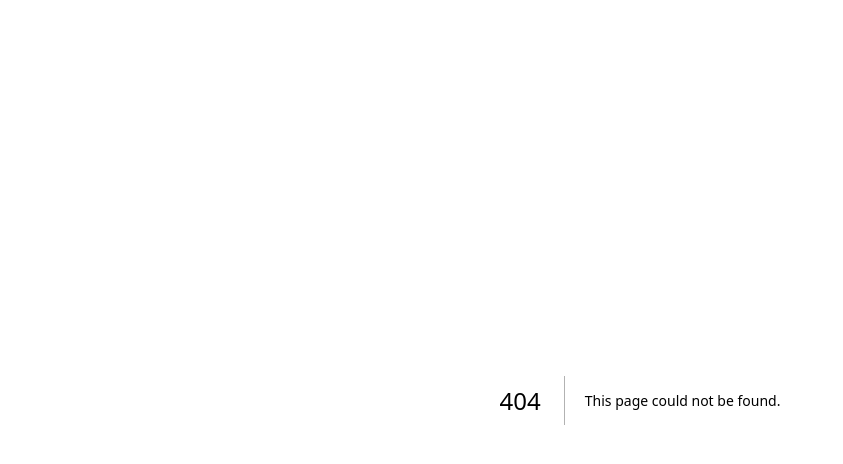
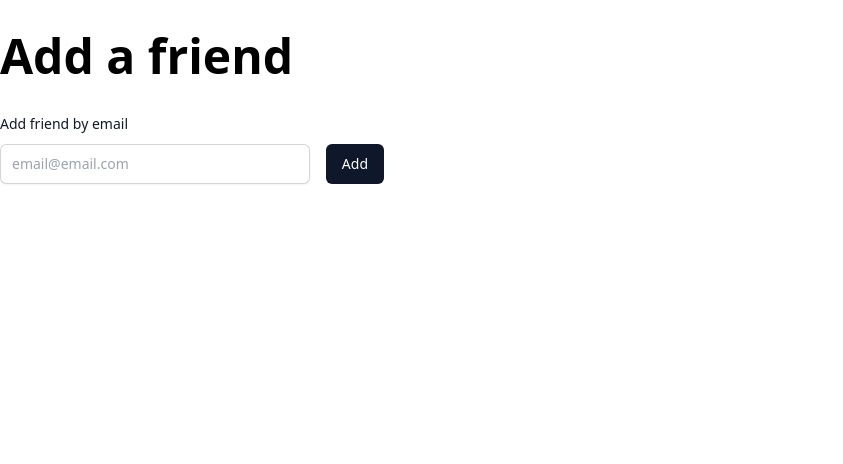
Before and after one commit to OpTi9/Full-Stack-Realtime-Chat-Demo, a Next.js app: page /dashboard/add in a window 1280 px wide. Before the commit this address had no page. Shown: the top 464 px of the page, without its empty margins (0-843 px from the left). Built offline with nearby package versions, Linux system fonts and the light colour scheme.

Commit message:
adding friend works

```diff
--- /dev/null
+++ b/src/app/(dashboard)/dashboard/add/page.tsx
@@ -0,0 +1,11 @@
+import { FC } from 'react'
+import AddFriendButton from "@/components/ui/AddFriendButton";
+
+const page: FC = ({}) => {
+    return <main className="pt-8">
+        <h1 className='font-bold text-5xl mb-8'>Add a friend</h1>
+        <AddFriendButton/>
+    </main>
+}
+
+export default page
--- /dev/null
+++ b/src/app/(dashboard)/dashboard/page.tsx
@@ -0,0 +1,13 @@
+import { FC } from 'react'
+import {getServerSession} from "next-auth";
+import {authOptions} from "@/lib/auth";
+
+
+const page = async ({}) => {
+
+    const session = await getServerSession(authOptions);
+
+    return <pre>{JSON.stringify(session)}</pre>
+}
+
+export default page
--- /dev/null
+++ b/src/app/api/friends/add/route.ts
@@ -0,0 +1,63 @@
+import {addFriendValidator} from "@/lib/validations/add-friend";
+import {getServerSession} from "next-auth";
+import {authOptions} from "@/lib/auth";
+import {fetchRedis} from "@/helpers/redis";
+import {db} from "@/lib/db";
+import {z} from "zod";
+
+export async function POST(req: Request) {
+    try {
+        const body = await req.json();
+        const {email: emailToAdd} = addFriendValidator.parse(body.email);
+        // find user id from email
+        // const RESTResponse = await fetch(`${process.env.UPSTASH_REDIS_REST_URL}/get/user:email:${emailToAdd}`,
+        //     {
+        //         headers: {
+        //             Authorization: `Bearer ${process.env.UPSTASH_REDIS_REST_TOKEN}`,
+        //         },
+        //         cache: 'no-cache',
+        //     }
+        // );
+        //
+        // const data = await RESTResponse.json() as {result: string};
+        const idToAdd = await fetchRedis('get', `user:email:${emailToAdd}`) as string;
+
+        // if it doesn't exist, return 400
+        if (!idToAdd) {
+            return new Response('User not found', {status: 400});
+        }
+
+        // find out who asked
+        const session = await getServerSession(authOptions);
+        if (!session) {
+            return new Response('Unauthorized', {status: 401});
+        }
+
+        // don't let add self
+        if (idToAdd === session.user.id) {
+            return new Response('Cannot add self', {status: 400});
+        }
+
+        // don't let add if already added request to be friends
+        const isAlreadyAdded = await fetchRedis('sismember', `user:${idToAdd}:incoming_friend_requests`, session.user.id) as 0 | 1;
+        if (isAlreadyAdded) {
+            return new Response('Already added this user', {status: 400});
+        }
+
+        // check if already friends
+        const isAlreadyFriends = await fetchRedis('sismember', `user:${session.user.id}:friends`, idToAdd) as 0 | 1;
+        if (isAlreadyFriends) {
+            return new Response('This user is already in your friendlist', {status: 400});
+        }
+
+        // valid request, proceed
+        await db.sadd(`user:${idToAdd}:incoming_friend_requests`, session.user.id);
+        return new Response('Friend request sent', {status: 200});
+
+    } catch (error) {
+        if (error instanceof z.ZodError) {
+            return new Response('Invalid request payload', {status: 422});
+        }
+        return new Response('Invalid request', {status:400});
+    }
+}
--- a/src/app/api/hello/route.ts
+++ /dev/null
@@ -1,3 +0,0 @@
-export async function GET(request: Request) {
-  return new Response('Hello, Next.js!')
-}
--- a/src/app/dashboard/page.tsx
+++ /dev/null
@@ -1,9 +0,0 @@
-import { FC } from 'react'
-
-interface PageProps {}
-
-const Page: FC<PageProps> = ({}) => {
-    return <div>Page</div>
-}
-
-export default Page
--- /dev/null
+++ b/src/components/ui/AddFriendButton.tsx
@@ -0,0 +1,74 @@
+'use client'
+
+import {FC, useState} from 'react'
+import Button from "@/components/ui/Button";
+import {addFriendValidator} from "@/lib/validations/add-friend";
+import axios, {AxiosError} from "axios";
+import {z} from "zod";
+import {useForm} from "react-hook-form";
+import {zodResolver} from "@hookform/resolvers/zod";
+
+interface AddFriendButtonProps {}
+
+type FormData = z.infer<typeof addFriendValidator>
+
+const AddFriendButton: FC<AddFriendButtonProps> = ({}) => {
+    const [showSuccess, setShowSuccess] = useState<boolean>(false);
+    const { register, handleSubmit, setError, formState: {errors}} =
+        useForm<FormData>({
+        resolver: zodResolver(addFriendValidator)
+    });
+
+    const addFriend = async (email: string) => {
+        try {
+            // validate email
+            const validatedEmail = addFriendValidator.parse({email});
+            // send request
+            await axios.post('/api/friends/add', {
+                email: validatedEmail,
+            });
+            // show success message in UI
+            setShowSuccess(true);
+        } catch (error) {
+            if (error instanceof z.ZodError) {
+                setError('email', {message: error.message});
+                return
+            }
+
+            if (error instanceof AxiosError) {
+                setError('email', {message: error.response?.data});
+                return
+            }
+
+            setError('email', {message: 'Something went wrong'});
+        }
+    }
+
+    const onSubmit = async (data: FormData) => {
+        await addFriend(data.email);
+    }
+
+    return <form onSubmit={handleSubmit(onSubmit)} className='max-w-sm'>
+        <label
+            htmlFor="email"
+            className='block text-sm font-medium leading-6 text-gray-900'
+        >
+            Add friend by email
+        </label>
+        <div className='mt-2 flex gap-4'>
+            <input
+                {...register('email')}
+                type='text'
+                placeholder={'email@email.com'}
+                className='block w-full rounded-md border-0 py-1.5 text-gray-900 shadow-sm ring-1 ring-inset ring-gray-300 placeholder:text-gray-400
+                focus:ring-2 focus:ring-inset focus:ring-indigo-600
+                sm:text-sm sm:leading-6'
+            />
+            <Button>Add</Button>
+        </div>
+        <p className='mt-1 text-sm text-red-600'>{errors.email?.message}</p>
+        {showSuccess && <p className='mt-1 text-sm text-green-600'>Friend request sent!</p>}
+    </form>
+}
+
+export default AddFriendButton
--- /dev/null
+++ b/src/lib/validations/add-friend.ts
@@ -0,0 +1,5 @@
+import {z} from 'zod';
+
+export const addFriendValidator = z.object({
+    email: z.string().email()
+});
--- a/tailwind.config.js
+++ b/tailwind.config.js
@@ -14,5 +14,5 @@
       },
     },
   },
-  plugins: [],
+  plugins: [require('@tailwindcss/forms')],
 }
```
Also changed, not shown: package.json (+6 -1 lines), src/app/(auth)/login/page.tsx (renamed from src/app/login/page.tsx), 1 other file (tests, documents, lock files or other folders).
